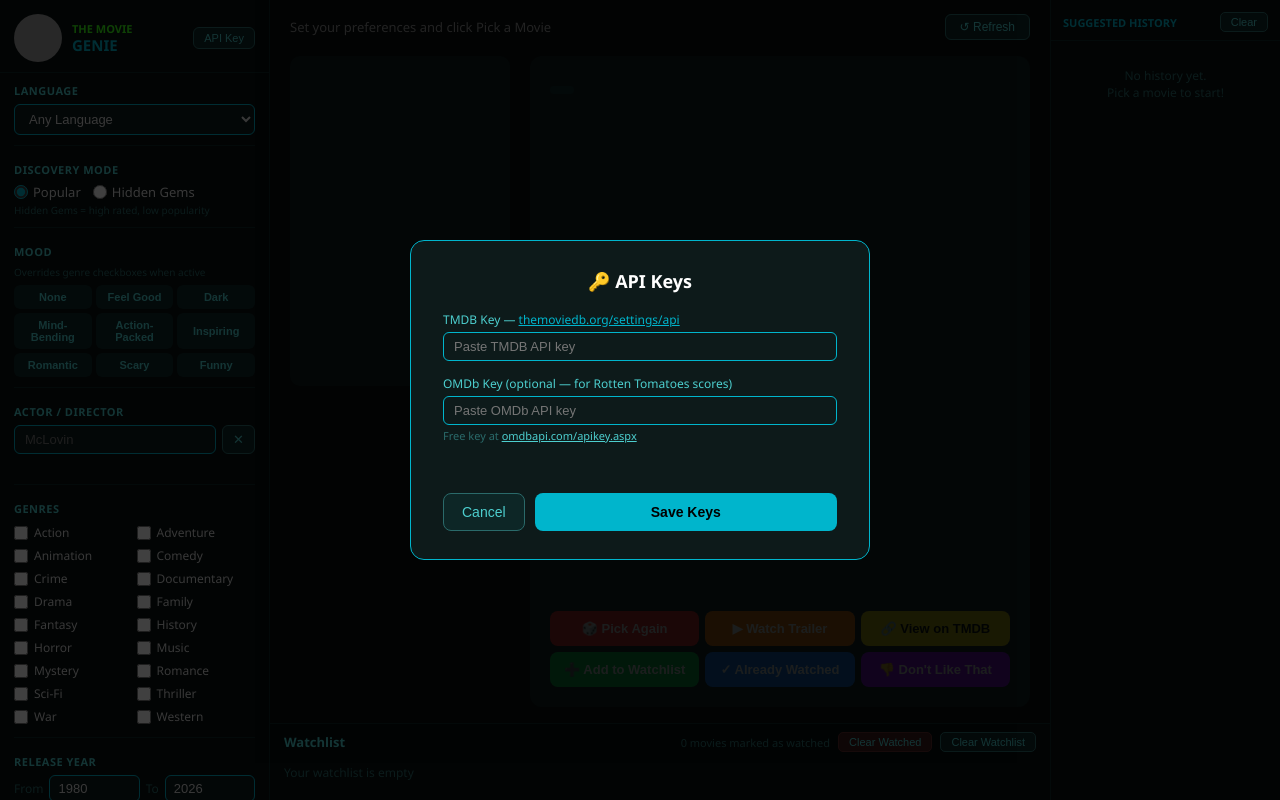
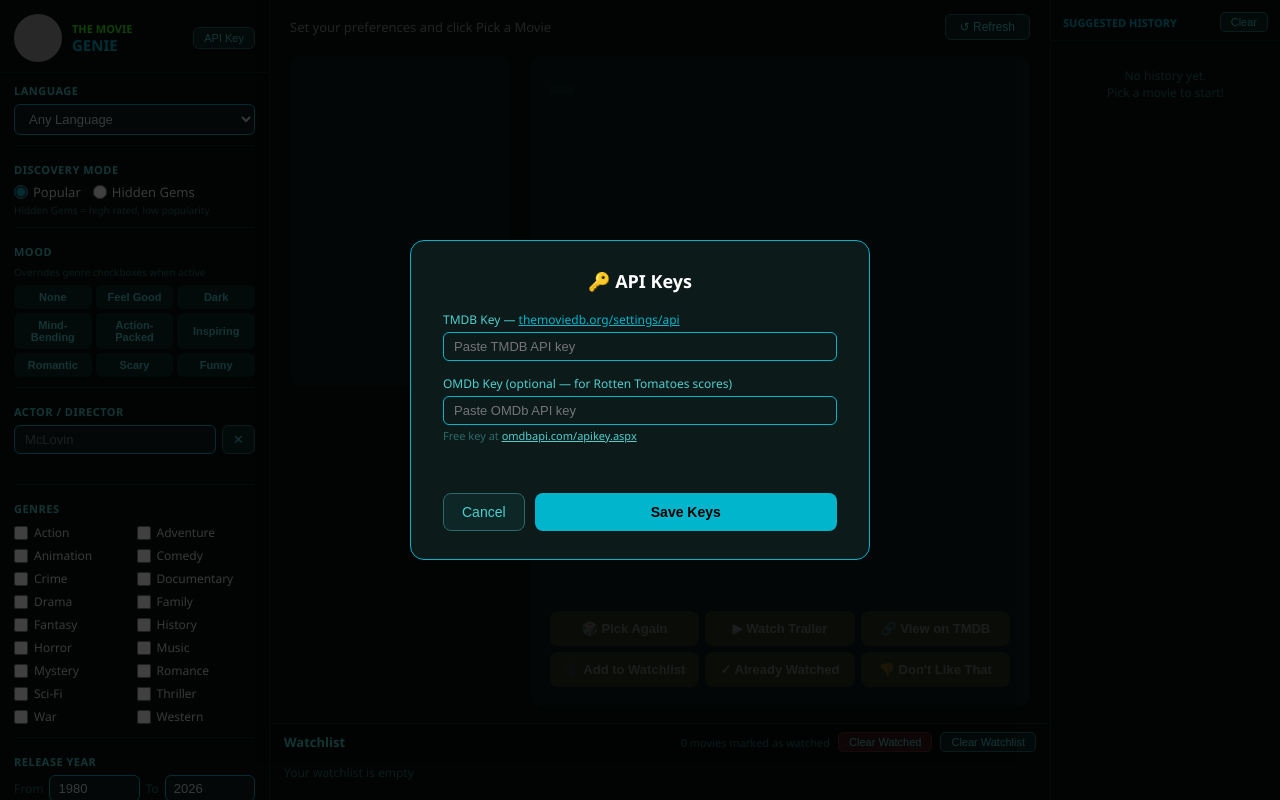
Before and after one commit to maxxzamani-create/movie-picker, a Flask app: page / in a window 1280 px wide. Run offline with Flask 3, Linux system fonts and the light colour scheme; data that the repository does not hold is empty; grey boxes are pictures that could not be loaded.

Commit message:
Change action button colors to OD green

```diff
--- a/static/style.css
+++ b/static/style.css
@@ -272,12 +272,12 @@ input[type="range"] {
 .action-btn:hover    { filter: brightness(1.15); }
 .action-btn:disabled { opacity: .4; cursor: not-allowed; filter: none; }
 
-.btn-pick-again   { background: #FF2020; color: #fff; }
-.btn-trailer      { background: #FF7700; color: #fff; }
-.btn-tmdb         { background: #E8D000; color: #000; }
-.btn-watchlist    { background: #00CC44; color: #fff; }
-.btn-watched      { background: #1177FF; color: #fff; }
-.btn-dislike      { background: #9900FF; color: #fff; }
+.btn-pick-again   { background: #4B5320; color: #fff; }
+.btn-trailer      { background: #4B5320; color: #fff; }
+.btn-tmdb         { background: #4B5320; color: #fff; }
+.btn-watchlist    { background: #4B5320; color: #fff; }
+.btn-watched      { background: #4B5320; color: #fff; }
+.btn-dislike      { background: #4B5320; color: #fff; }
 
 /* ── Watchlist bar ────────────────────────────────────────────────────── */
 .watchlist-bar {
```
